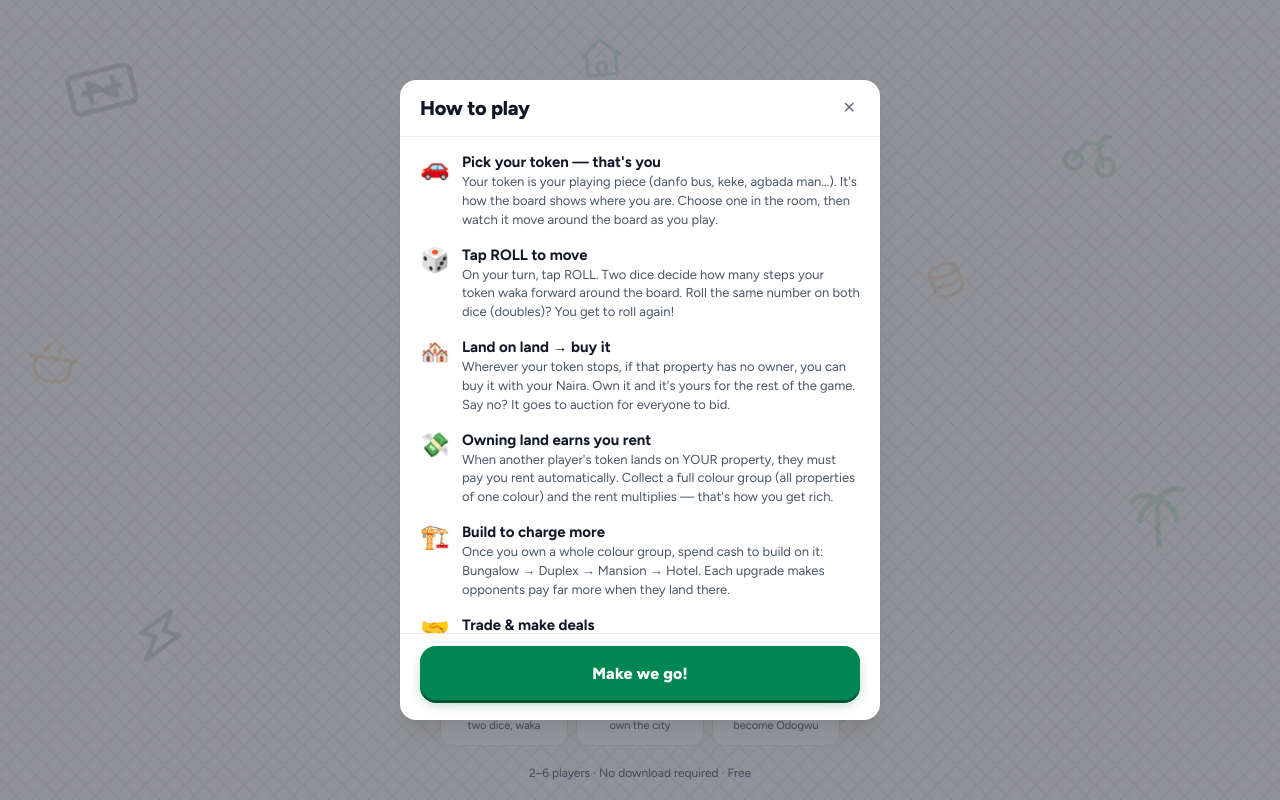
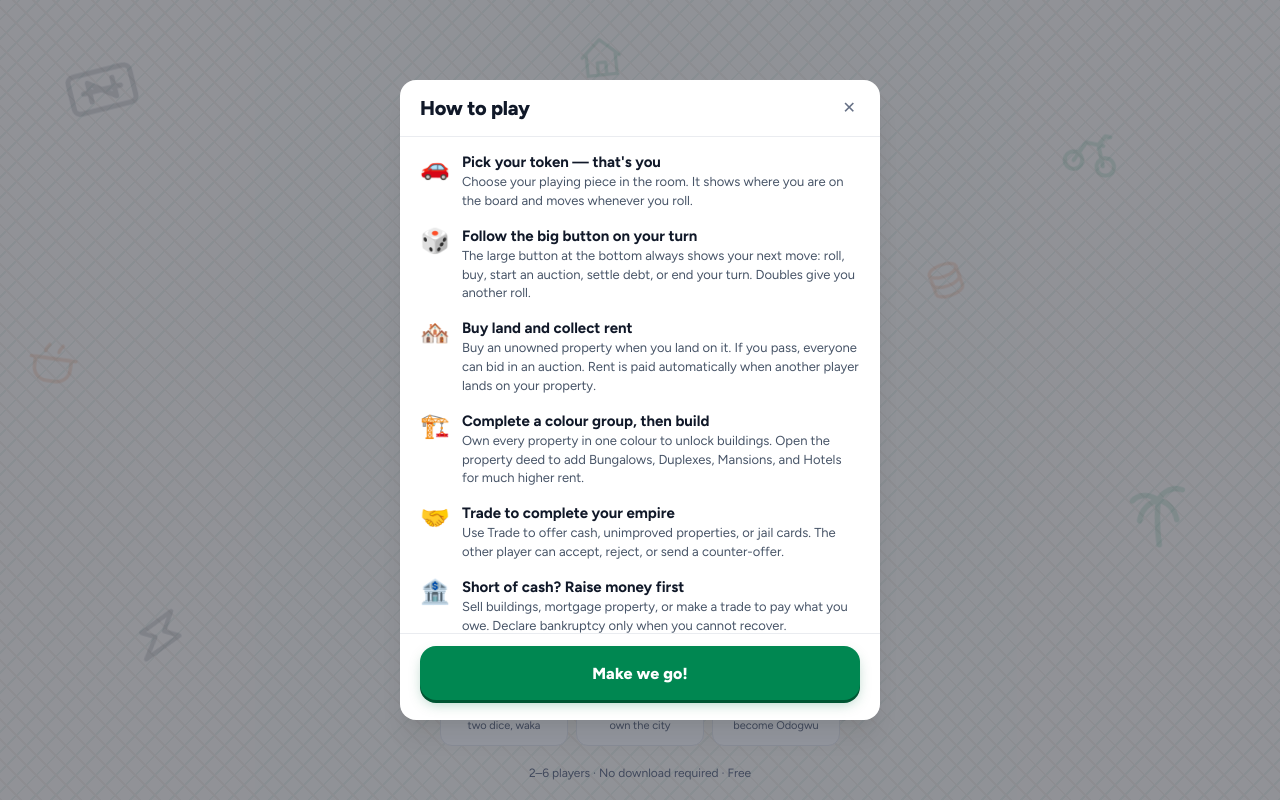
Before and after one commit to foodiezy/naija-poly, a React (Vite) app: page / in a window 1280 px wide. Both pictures are taken after a click on the button "How to play". Built offline with nearby package versions, Linux system fonts and the light colour scheme; no server answers; what colyseus.js would draw is missing.

Commit message:
feat: add first-time playability gate

```diff
--- a/src/client/App.tsx
+++ b/src/client/App.tsx
@@ -38,6 +38,7 @@ import { recordGameResult } from "./utils/stats";
 import { BOARD } from "../data/board";
 import { Player, TradeOffer } from "../engine/types";
 import { playerInteractionState } from "./lib/gameInteractions";
+import { hasSeenGameGuide, markGameGuideSeen } from "./lib/gameGuide";
 
 export default function App() {
   const {
@@ -152,8 +153,14 @@ export default function App() {
     setDebtRescueOpen(inDebt);
   }, [inDebt]);
 
-  // v2: the tutorial no longer auto-opens on landing — rules are on-demand
-  // ("How to play" on the landing screen, or the footer link once in a room).
+  // Give a first-time player the complete turn flow once, at the moment it
+  // becomes relevant. Returning players go straight to the board, and the
+  // guide remains available from the top bar at any time.
+  useEffect(() => {
+    if (roomState?.status !== "in_progress") return;
+    if (hasSeenGameGuide()) return;
+    setShowOnboarding(true);
+  }, [roomState?.status]);
 
   // Preload any sample SFX files once (synth fallback covers missing files).
   useEffect(() => {
@@ -553,9 +560,7 @@ export default function App() {
           <OnboardingModal
             onClose={() => {
               setShowOnboarding(false);
-              if (typeof localStorage !== "undefined") {
-                localStorage.setItem("odogwu-tutorial-seen", "1");
-              }
+              markGameGuideSeen();
             }}
           />
         )}
--- a/src/client/components/LandingView.tsx
+++ b/src/client/components/LandingView.tsx
@@ -2,53 +2,13 @@ import React, { useState } from "react";
 import { ScatterDecor } from "./decor";
 import { getStats } from "../utils/stats";
 import { loadPlayerName, MAX_NAME_LENGTH, savePlayerName } from "../utils/playerName";
+import { GAME_GUIDE, markGameGuideSeen } from "../lib/gameGuide";
 
 interface LandingViewProps {
   onCreateRoom: (name: string) => Promise<void>;
   onJoinRoom: (name: string, roomId: string) => Promise<void>;
   onQuickMatch?: (name: string) => Promise<void>;
 }
-
-// Written for people who have NEVER played Monopoly. Each step says exactly
-// what you tap and what happens next — no board-game jargon assumed.
-// (Moved from the retired Lobby.tsx; shown on demand behind "How to play".)
-const HOW_TO_PLAY = [
-  {
-    emoji: "🚗",
-    title: "Pick your token — that's you",
-    desc: "Your token is your playing piece (danfo bus, keke, agbada man…). It's how the board shows where you are. Choose one in the room, then watch it move around the board as you play.",
-  },
-  {
-    emoji: "🎲",
-    title: "Tap ROLL to move",
-    desc: "On your turn, tap ROLL. Two dice decide how many steps your token waka forward around the board. Roll the same number on both dice (doubles)? You get to roll again!",
-  },
-  {
-    emoji: "🏘️",
-    title: "Land on land → buy it",
-    desc: "Wherever your token stops, if that property has no owner, you can buy it with your Naira. Own it and it's yours for the rest of the game. Say no? It goes to auction for everyone to bid.",
-  },
-  {
-    emoji: "💸",
-    title: "Owning land earns you rent",
-    desc: "When another player's token lands on YOUR property, they must pay you rent automatically. Collect a full colour group (all properties of one colour) and the rent multiplies — that's how you get rich.",
-  },
-  {
-    emoji: "🏗️",
-    title: "Build to charge more",
-    desc: "Once you own a whole colour group, spend cash to build on it: Bungalow → Duplex → Mansion → Hotel. Each upgrade makes opponents pay far more when they land there.",
-  },
-  {
-    emoji: "🤝",
-    title: "Trade & make deals",
-    desc: "Anytime, you can offer other players a swap — cash, properties, jail cards — to complete a colour group. Both sides must agree for the deal to go through.",
-  },
-  {
-    emoji: "🏆",
-    title: "Bankrupt everyone to win",
-    desc: "If a player can't pay what they owe, they're out. The last player left with money standing is the Odogwu. E get level!",
-  },
-];
 
 // 3-step strip icons — inline SVG from the approved mockup, recolored via
 // currentColor so the CSS owns the tone (--pri).
@@ -283,7 +243,7 @@ export default function LandingView({ onCreateRoom, onJoinRoom, onQuickMatch }:
               </button>
             </header>
             <div className="v2-overlay-body">
-              {HOW_TO_PLAY.map((step) => (
+              {GAME_GUIDE.map((step) => (
                 <div className="v2-rule" key={step.title}>
                   <span className="v2-rule-emoji" aria-hidden="true">
                     {step.emoji}
@@ -299,7 +259,10 @@ export default function LandingView({ onCreateRoom, onJoinRoom, onQuickMatch }:
               <button
                 type="button"
                 className="v2-btn v2-btn-pri"
-                onClick={() => setShowRules(false)}
+                onClick={() => {
+                  markGameGuideSeen();
+                  setShowRules(false);
+                }}
               >
                 Make we go!
               </button>
--- /dev/null
+++ b/src/client/lib/gameGuide.ts
@@ -0,0 +1,78 @@
+export const GAME_GUIDE_SEEN_KEY = "odogwu-tutorial-seen";
+
+type GuideStorage = Pick<Storage, "getItem" | "setItem">;
+
+function browserStorage(): GuideStorage | undefined {
+  try {
+    return typeof localStorage === "undefined" ? undefined : localStorage;
+  } catch {
+    return undefined;
+  }
+}
+
+export function hasSeenGameGuide(storage = browserStorage()): boolean {
+  try {
+    return storage?.getItem(GAME_GUIDE_SEEN_KEY) === "1";
+  } catch {
+    return false;
+  }
+}
+
+export function markGameGuideSeen(storage = browserStorage()): void {
+  try {
+    storage?.setItem(GAME_GUIDE_SEEN_KEY, "1");
+  } catch {
+    // Storage can be blocked in private browsing; the guide still works.
+  }
+}
+
+export const GAME_GUIDE = [
+  {
+    id: "token",
+    emoji: "🚗",
+    title: "Pick your token — that's you",
+    desc: "Choose your playing piece in the room. It shows where you are on the board and moves whenever you roll.",
+  },
+  {
+    id: "turn",
+    emoji: "🎲",
+    title: "Follow the big button on your turn",
+    desc: "The large button at the bottom always shows your next move: roll, buy, start an auction, settle debt, or end your turn. Doubles give you another roll.",
+  },
+  {
+    id: "property",
+    emoji: "🏘️",
+    title: "Buy land and collect rent",
+    desc: "Buy an unowned property when you land on it. If you pass, everyone can bid in an auction. Rent is paid automatically when another player lands on your property.",
+  },
+  {
+    id: "build",
+    emoji: "🏗️",
+    title: "Complete a colour group, then build",
+    desc: "Own every property in one colour to unlock buildings. Open the property deed to add Bungalows, Duplexes, Mansions, and Hotels for much higher rent.",
+  },
+  {
+    id: "trade",
+    emoji: "🤝",
+    title: "Trade to complete your empire",
+    desc: "Use Trade to offer cash, unimproved properties, or jail cards. The other player can accept, reject, or send a counter-offer.",
+  },
+  {
+    id: "debt",
+    emoji: "🏦",
+    title: "Short of cash? Raise money first",
+    desc: "Sell buildings, mortgage property, or make a trade to pay what you owe. Declare bankruptcy only when you cannot recover.",
+  },
+  {
+    id: "special",
+    emoji: "🔒",
+    title: "Cards, Mama Put, and Kirikiri",
+    desc: "Chance and Hustle cards can help or punish you. Taxes feed the Mama Put pot when that option is on. In jail, roll doubles, pay the fine, or use a jail card.",
+  },
+  {
+    id: "win",
+    emoji: "🏆",
+    title: "Be the last player standing",
+    desc: "Build strong colour groups, collect rent, and survive every debt. The last player who is not bankrupt becomes the Odogwu.",
+  },
+] as const;
```
Also changed, not shown: src/client/components/OnboardingModal.tsx (+25 -107 lines), 3 other files (tests, documents, lock files or other folders).
